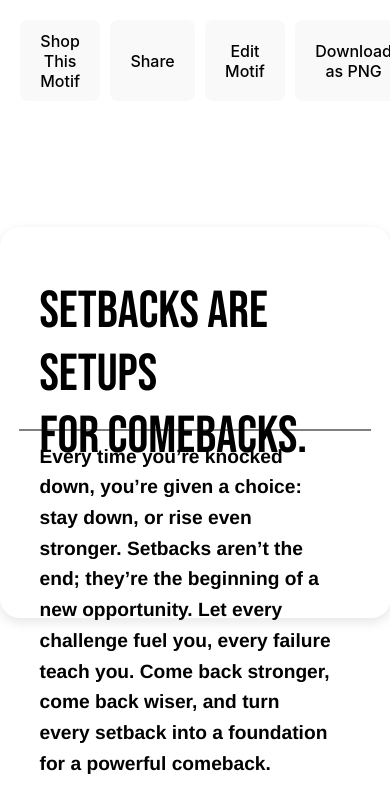
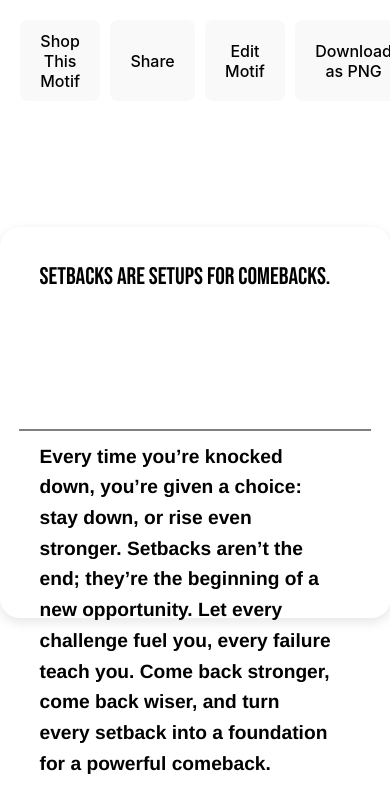
Before and after one commit to jochisaca/motifs, a React (Vite) app: page / in a window 390 px wide. Shown: the top 812 px of the page. Built offline with nearby package versions, Linux system fonts and the light colour scheme.

Commit message:
Updated MotifDisplay.css for mobile responsiveness

```diff
--- a/src/components/MotifDisplay.css
+++ b/src/components/MotifDisplay.css
@@ -11,40 +11,61 @@
   align-items: flex-start; /* Ensure content is left-aligned */
   text-align: left;
   margin: 0 auto;
-    position: relative; /* Enable absolute positioning for the hr */
+  position: relative;
 }
 
 h1 {
   font-size: 3.25em; /* Adjusted for main heading */
   line-height: 1.2;
-    margin-bottom: 10px; /* Small margin between main text and hr */
-    text-align: left; /* Ensure the text is aligned to the left */
-    width: 100%; /* Ensure it takes the full width of the container */
-    padding-left: 20px; /* Add left padding */
-    padding-right: 20px; /* Add right padding */
-    box-sizing: border-box; /* Ensure padding is included in the width */
+  margin-bottom: 10px;
+  text-align: left;
+  width: 100%;
+  padding-left: 20px;
+  padding-right: 20px;
+  box-sizing: border-box;
+}
+
+/* Adjust font size for smaller screens */
+@media (max-width: 768px) {
+  h1 {
+      font-size: 2em; /* Decrease font size on smaller screens */
+  }
+
+  p {
+      font-size: 1.1em; /* Decrease subtext font size on smaller screens */
+  }
+}
+
+/* Further adjust for very small screens */
+@media (max-width: 480px) {
+  h1 {
+      font-size: 1.5em; /* Further decrease font size */
+  }
+
+  p {
+      font-size: 1em; /* Further decrease subtext font size */
+  }
 }
 
 hr {
   position: absolute;
-    top: 50%; /* Center the hr vertically in the container */
-    transform: translateY(-50%); /* Adjust the hr to be exactly in the middle */
+  top: 50%;
+  transform: translateY(-50%);
   border: none;
   border-top: 1px solid currentColor;
   width: 90%; /* Set hr to 85% of the container's width */
-    left: 50%; /* Position the left edge of the hr at the center of the container */
-    transform: translateX(-50%) translateY(-50%); /* Adjust to truly center the hr horizontally */
+  left: 50%;
+  transform: translateX(-50%) translateY(-50%);
 }
 
-
 p {
-    font-size: 1.2em; /* Adjusted for subtext */
+  font-size: 1.2em;
   line-height: 1.6;
-    margin-top: 0; /* Remove margin-top, adjust below */
+  margin-top: 0;
   position: absolute;
-    top: 55%; /* Position the subtext just below the hr */
-    padding-left: 20px; /* Add left padding */
-    padding-right: 20px; /* Add right padding */
-    width: 85%; /* Ensure it doesn't exceed the width of the container */
-    box-sizing: border-box; /* Ensure padding is included in the width */
+  top: 55%;
+  padding-left: 20px;
+  padding-right: 20px;
+  width: 85%;
+  box-sizing: border-box;
 }
```
Lines whose indentation alone changed are shown as unchanged.
